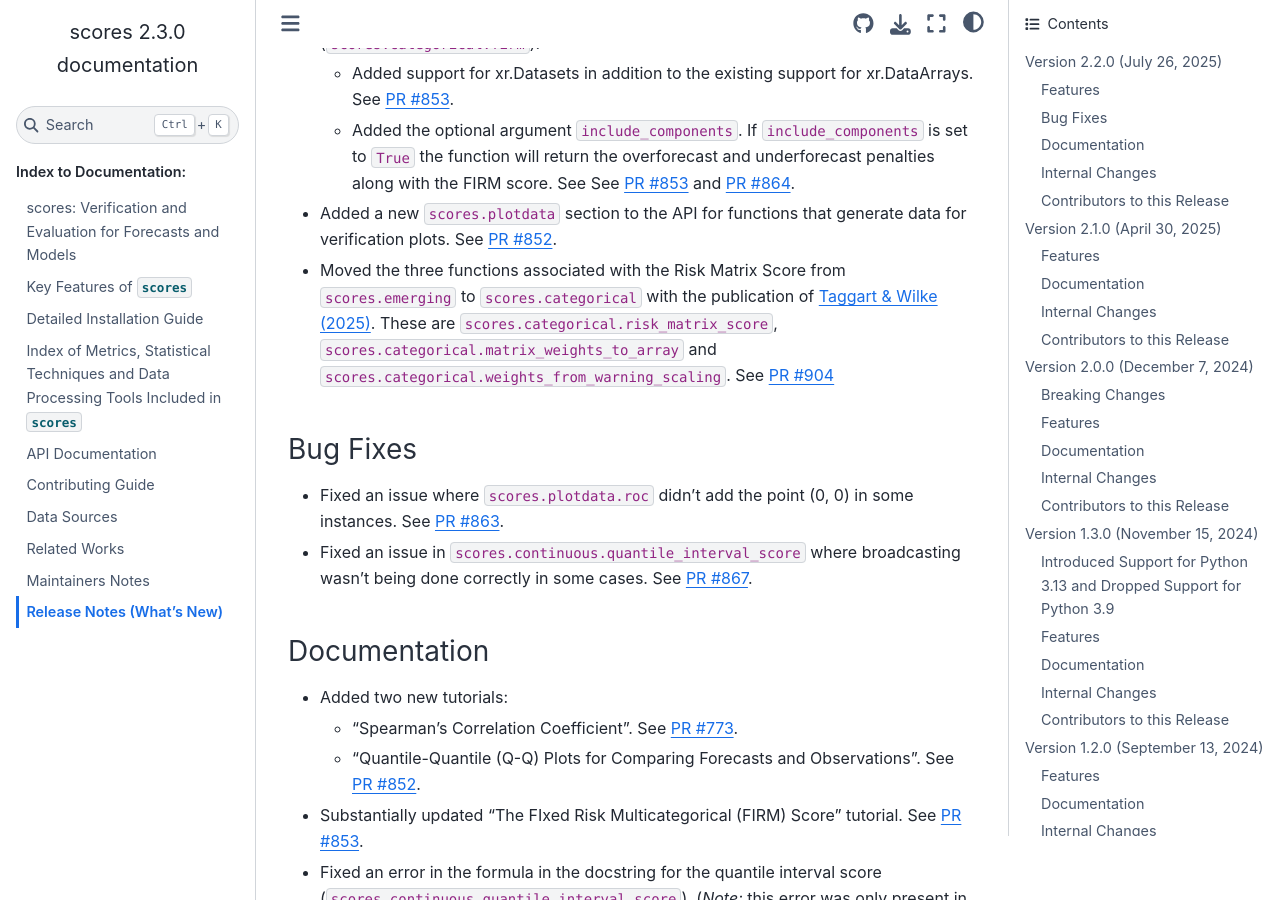
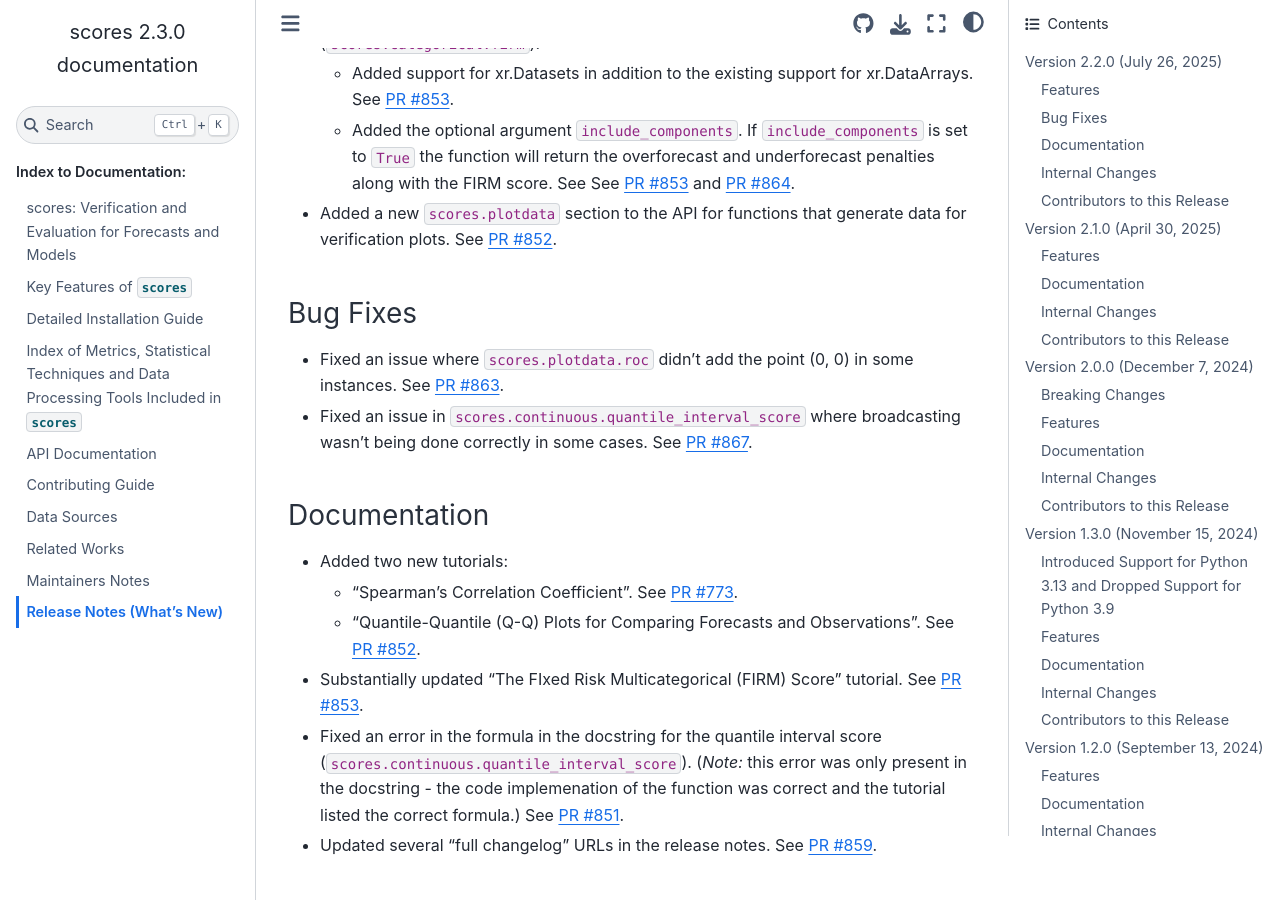
Before and after one commit to nci/scores, a Sphinx documentation site: the page built from docs/release_notes.md, in a window 1280 px wide and 900 px high, scrolled down 506 px. Built offline with Sphinx 7.4.7 and the Sphinx Book theme 1.1.4, drawn with Linux system fonts in a browser that asks for light colours; pages that are not in the unit, such as notebooks, are missing from menus.

Commit message:
Removed release note entries for risk matrix score, but they have been noted and will be added back in when the next version release notes are pprepared.

```diff
--- a/docs/release_notes.md
+++ b/docs/release_notes.md
@@ -15,9 +15,6 @@ For a list of all changes in this release, see the [full changelog](https://gith
 	- Added the optional argument `include_components`. If `include_components` is set to `True` the function will return the overforecast and underforecast penalties along with the FIRM score.
 	See See [PR #853](https://github.com/nci/scores/pull/853) and [PR #864](https://github.com/nci/scores/pull/864).
 - Added a new `scores.plotdata` section to the API for functions that generate data for verification plots. See [PR #852](https://github.com/nci/scores/pull/852).
-- Moved the three functions associated with the Risk Matrix Score from `scores.emerging` to `scores.categorical` with the publication of
-	[Taggart & Wilke (2025)](https://doi.org/10.5194/nhess-25-2657-2025). These are `scores.categorical.risk_matrix_score`,
-	`scores.categorical.matrix_weights_to_array` and `scores.categorical.weights_from_warning_scaling`. See [PR #904](https://github.com/nci/scores/pull/904)
 
 ### Bug Fixes
 
```
